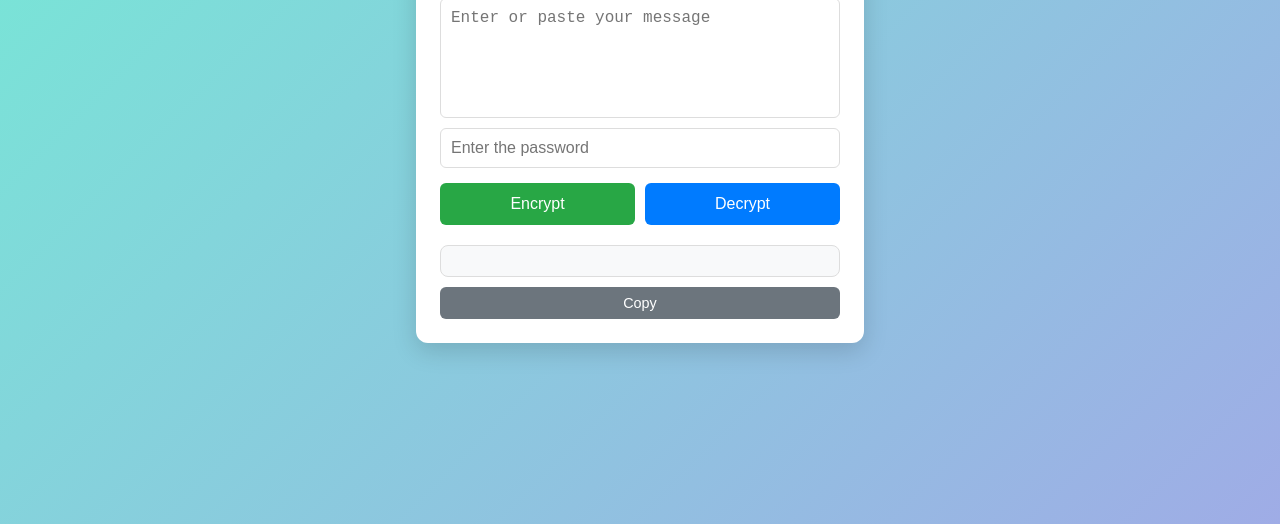
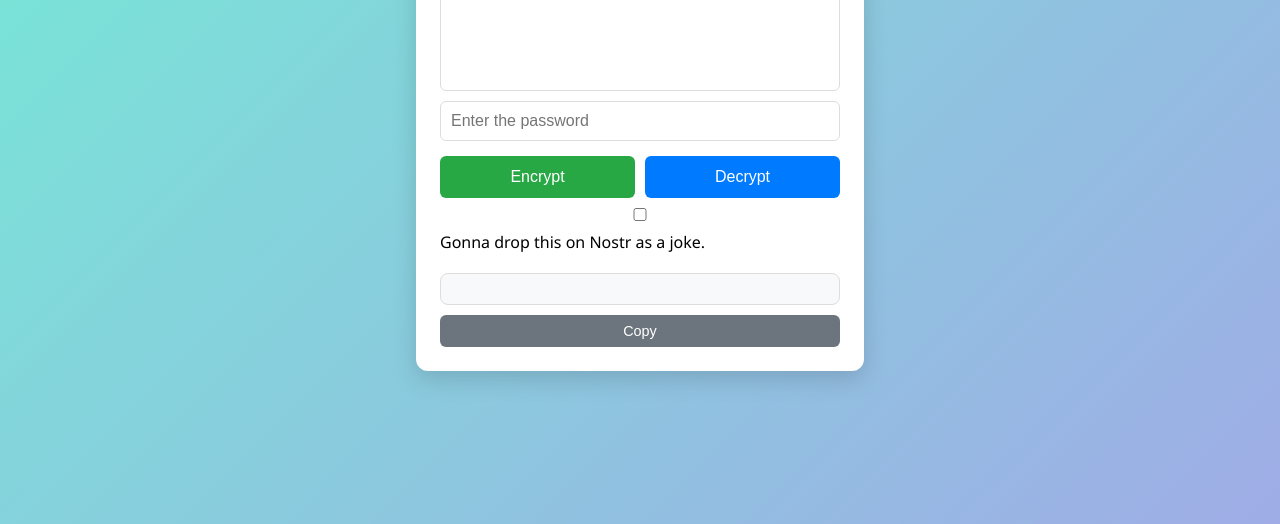
Before and after one commit to ils94/aes256, a plain HTML site: page index.html in a window 1280 px wide. Shown: the part 276-800 px from the top of the page. Drawn offline with nearby package versions, Linux system fonts and the light colour scheme.

Commit message:
Update index.html

```diff
--- a/index.html
+++ b/index.html
@@ -15,10 +15,13 @@
         <button id="encryptButton" onclick="encryptMessage()">Encrypt</button>
         <button id="decryptButton" onclick="decryptMessage()">Decrypt</button>
       </div>
+      <div class="checkbox-group">
+        <input type="checkbox" id="formatCheckbox">
+        <label for="formatCheckbox">Gonna drop this on Nostr as a joke.</label>
+      </div>
       <div id="output"></div>
       <button id="copyButton" onclick="copyOutput()">Copy</button>
     </div>
-
     <script src="https://cdnjs.cloudflare.com/ajax/libs/crypto-js/4.1.1/crypto-js.min.js"></script>
     <script src="script.js"></script>
   </body>
```
Lines whose indentation alone changed are shown as unchanged.
